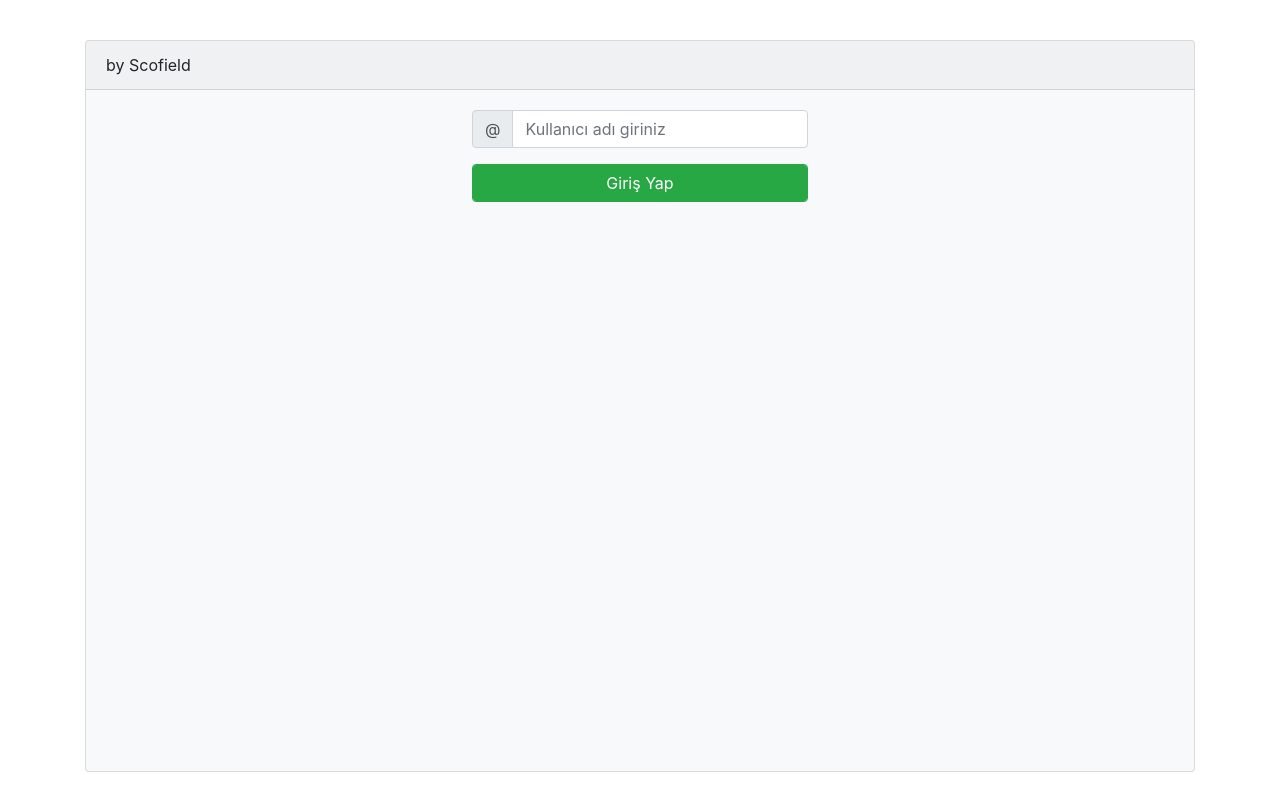
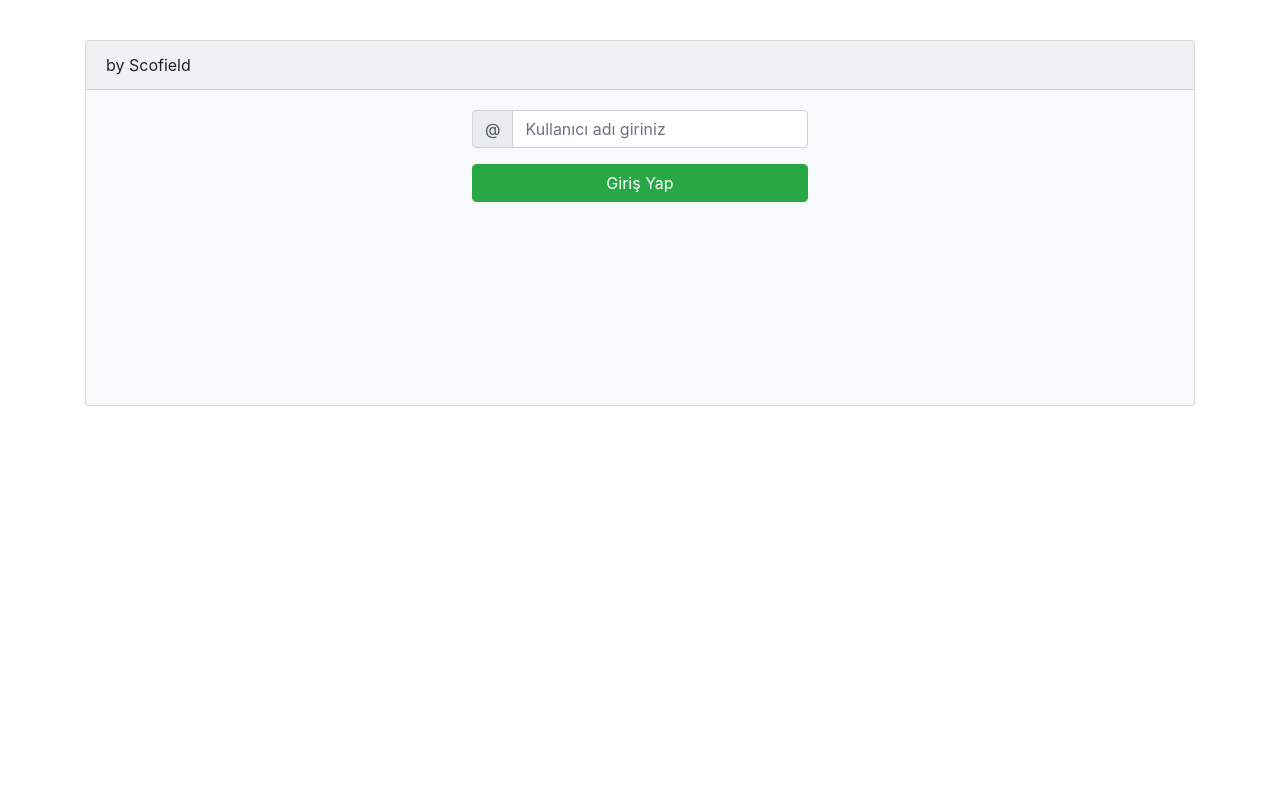
Before and after one commit to odayaozel/scof, a plain HTML site: page index.html in a window 1280 px wide. Drawn offline with nearby package versions, Linux system fonts and the light colour scheme.

Commit message:
Update index.html

```diff
--- a/index.html
+++ b/index.html
@@ -18,11 +18,11 @@
 <body>
     <div class="row" style="margin-top:40px;">
         <div class="container">
-            <div class="card bg-light" style="height:400%;">
+            <div class="card bg-light" style="height:200%;">
                 <div class="card-header">
                     by Scofield
                 </div>
-                <div class="card-body" style="max-height: 400%;overflow-y: auto;">
+                <div class="card-body" style="max-height: 200%;overflow-y: auto;">
                     <!-- Giriş ekranı tasarımı başlangıcı -->
                     <div id="girisEkrani" >
                         <div class="row">
```
